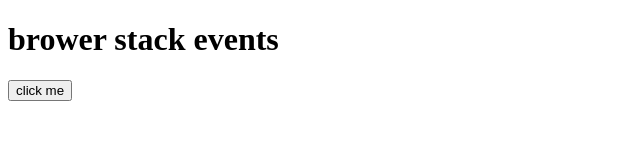
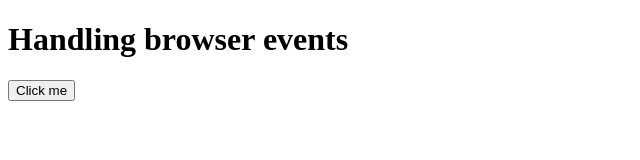
Before and after one commit to Sonukumar201995/Learn-javascript, a plain HTML site: page browserevent/index.html in a window 1280 px wide. Shown: the whole page, without its empty margins (0-640 px from the left). Drawn offline with Linux system fonts and the light colour scheme.

Commit message:
handling broser events

```diff
--- a/browserevent/index.html
+++ b/browserevent/index.html
@@ -4,10 +4,12 @@
     <meta charset="UTF-8">
     <meta name="viewport" content="width=device-width, initial-scale=1.0">
     <title>Document</title>
-    <script src="script.js"></script>
+
 </head>
 <body>
-    <h1>brower stack events</h1>
-    <button onclick="alert('heloo world')">click me</button>
+    <h1>Handling browser events</h1>
+    <button id="btn">Click me</button>
+
+    <script src="script.js"></script>
 </body>
 </html>
--- a/browserevent/script.js
+++ b/browserevent/script.js
@@ -0,0 +1,5 @@
+let btn = document.getElementById("btn");
+
+btn.addEventListener("click", function() {
+  alert("Button clicked!");
+});
```
